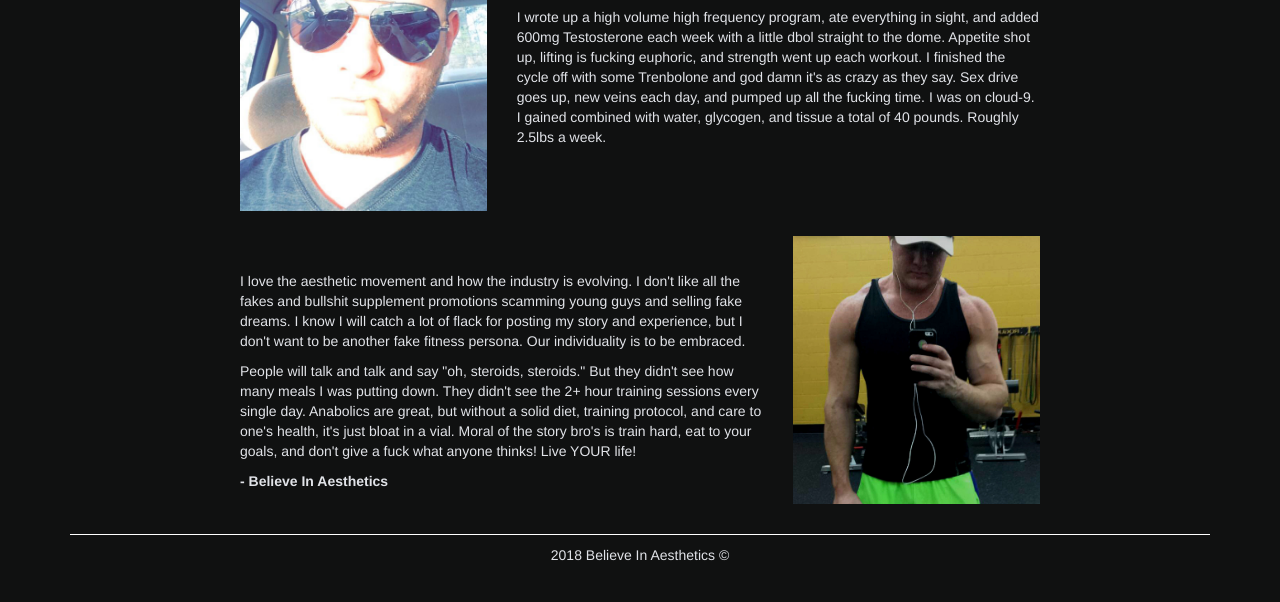
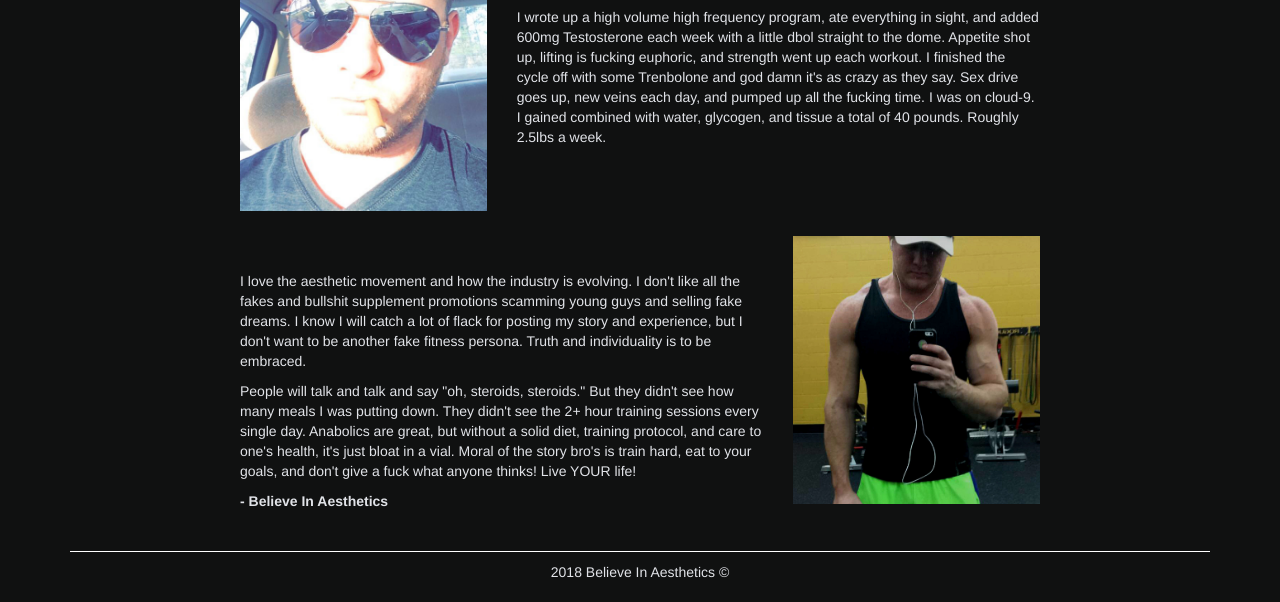
Before and after one commit to Kade-Nichols/Believe-In-Aesthetics, a website: page index.html in a window 1280 px wide. Shown: the part 883-1485 px from the top of the page. Drawn offline with nearby package versions, Linux system fonts and the light colour scheme.

Commit message:
Add files via upload

```diff
--- a/index.html
+++ b/index.html
@@ -90,7 +90,7 @@
             <p>
               I love the aesthetic movement and how the industry is evolving. I don't like all the fakes and bullshit
               supplement promotions scamming young guys and selling fake dreams. I know I will catch a lot of flack for
-              posting my story and experience, but I don't want to be another fake fitness persona. Our individuality
+              posting my story and experience, but I don't want to be another fake fitness persona. Truth and individuality
               is to be embraced.
             </p>
             <p>
```
